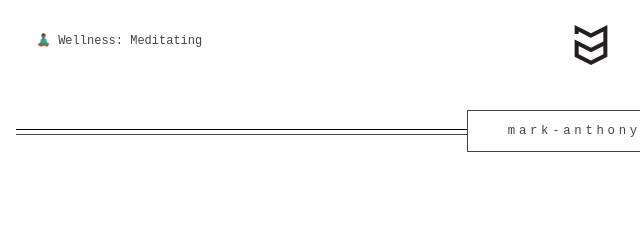
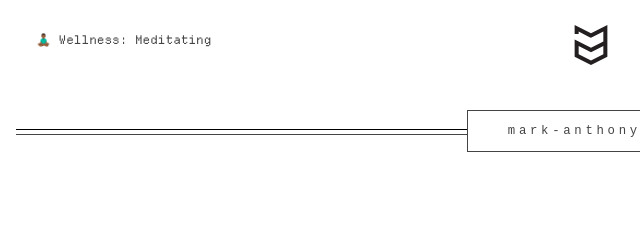
Before and after one commit to edtechxd/edtechxd.github.io, a plain HTML site: page index.html in a window 1280 px wide. Shown: the top 229 px of the page, 49-689 px from the left. Drawn offline with Linux system fonts and the light colour scheme; a web font is replaced by a local one.

Commit message:
Add files via upload

```diff
--- a/css/styles.css
+++ b/css/styles.css
@@ -2,12 +2,24 @@
 
 @import url("https://use.typekit.net/tlj3vwy.css");
 
+/*
 @font-face {
         font-family: "Departure Mono", monospace;
         src: url("fonts/DepartureMono-Regular.woff2") format("woff2"),
              url("fonts/DepartureMono-Regular.woff") format("woff"),
              url("fonts/DepartureMono-Regular.otf") format("opentype");
     }
+*/
+
+@font-face {
+    font-family: 'departure_monoregular';
+    src: url('../fonts/departuremono-regular-webfont.woff2') format('woff2'),
+         url('../fonts/departuremono-regular-webfont.woff') format('woff'),
+        url('../fonts/DepartureMono-Regular.otf') format("opentype");
+    font-weight: normal;
+    font-style: normal;
+
+}
 
 /*STYLES*/
 
@@ -110,7 +122,8 @@ header {
 }
 
 #ticker {
-    font-family: "Departure Mono", monospace;
+    font-family: 'departure_monoregular', monospace;
+/*    font-family: "Departure Mono", monospace;*/
     display: inline-block;
     font-size: .75em;
 /*  animation: scroll 10s linear infinite;*/
```
